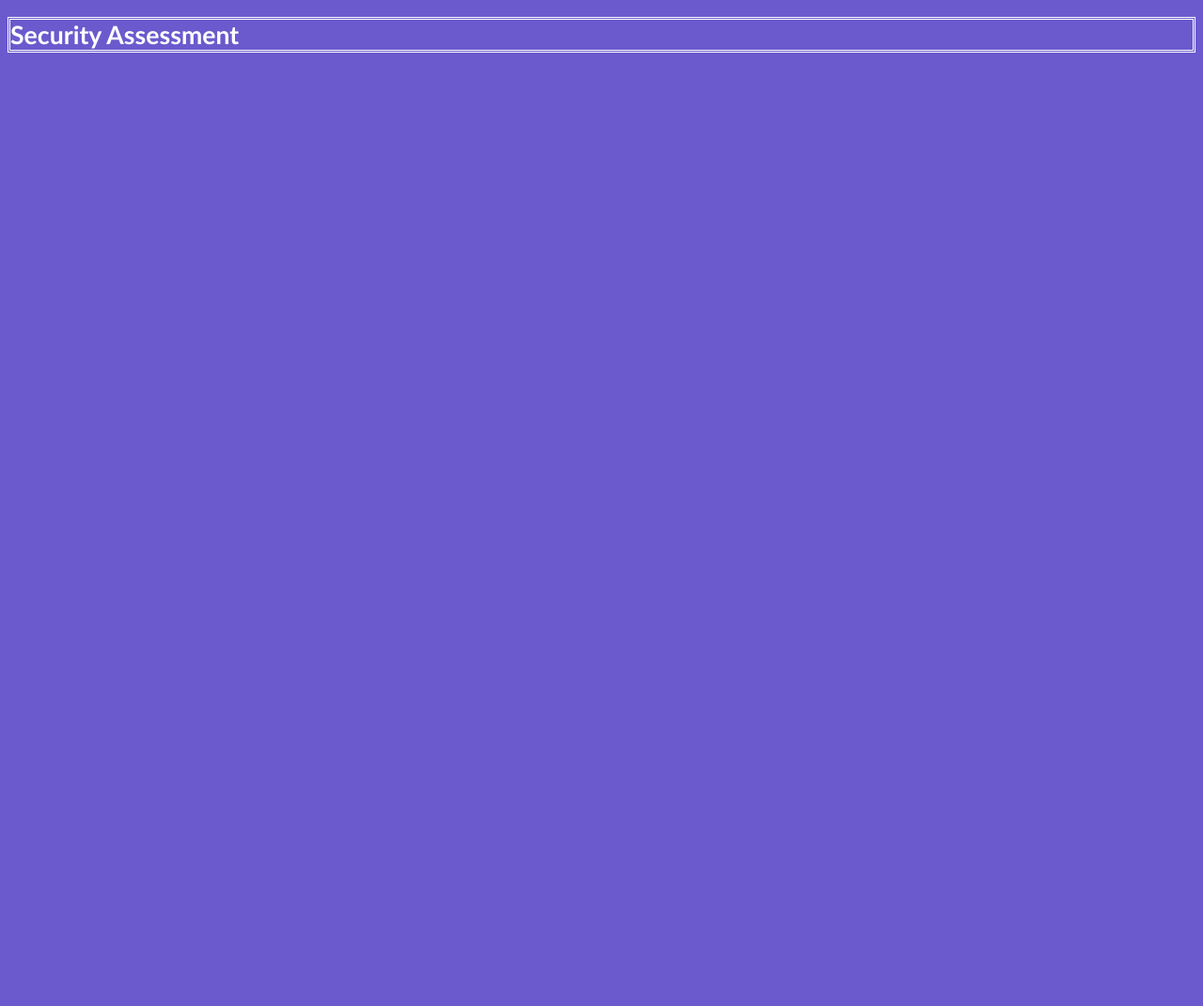
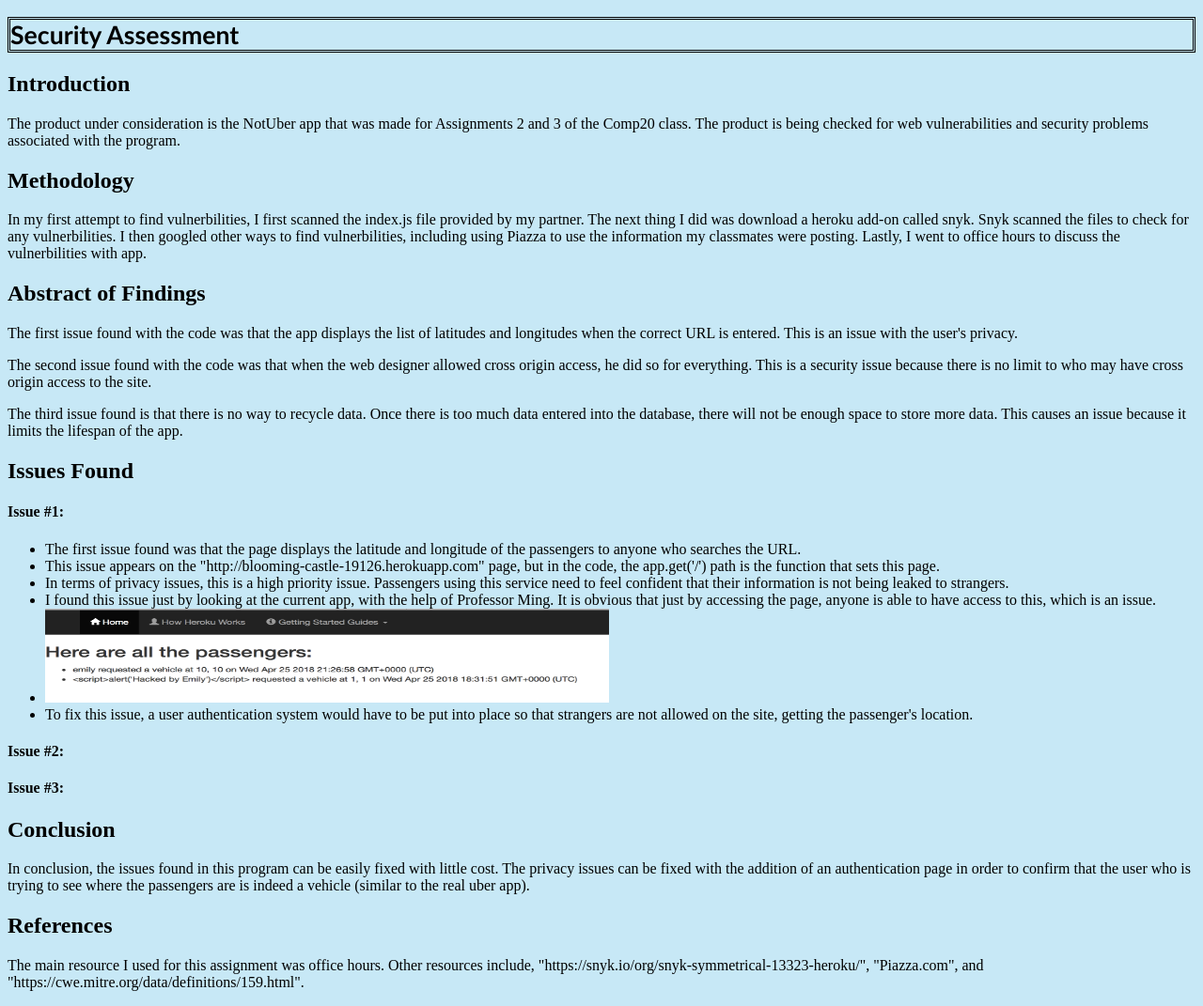
Before and after one commit to emilymoise/comp20-emoise, a plain HTML site: page security/index.html in a window 1280 px wide. Shown: the whole page at 94% size. Before the commit the page ends 800 px from the top, so only its background shows below. Drawn offline with Linux system fonts and the light colour scheme.

Commit message:
added issue 1

```diff
--- a/security/index.html
+++ b/security/index.html
@@ -10,5 +10,37 @@
 
 <body>
     <h1>Security Assessment</h1>
+
+    <h2>Introduction</h2>
+    <p>The product under consideration is the NotUber app that was made for Assignments 2 and 3 of the Comp20 class. The product is being checked for web vulnerabilities and security problems associated with the program.</p>
+
+    <h2>Methodology</h2>
+    <p>In my first attempt to find vulnerbilities, I first scanned the index.js file provided by my partner. The next thing I did was download a heroku add-on called snyk. Snyk scanned the files to check for any vulnerbilities. I then googled other ways to find vulnerbilities, including using Piazza to use the information my classmates were posting. Lastly, I went to office hours to discuss the vulnerbilities with app.</p>
+
+    <h2>Abstract of Findings</h2>
+    <p>The first issue found with the code was that the app displays the list of latitudes and longitudes when the correct URL is entered. This is an issue with the user's privacy.</p>
+    <p>The second issue found with the code was that when the web designer allowed cross origin access, he did so for everything. This is a security issue because there is no limit to who may have cross origin access to the site.</p>
+    <p>The third issue found is that there is no way to recycle data. Once there is too much data entered into the database, there will not be enough space to store more data. This causes an issue because it limits the lifespan of the app.</p>
+
+    <h2>Issues Found</h2>
+    <h4>Issue #1:</h4>
+    <ul>
+        <li>The first issue found was that the page displays the latitude and longitude of the passengers to anyone who searches the URL.</li>
+        <li>This issue appears on the "http://blooming-castle-19126.herokuapp.com" page, but in the code, the app.get('/') path is the function that sets this page.</li>
+        <li>In terms of privacy issues, this is a high priority issue. Passengers using this service need to feel confident that their information is not being leaked to strangers.</li>
+        <li>I found this issue just by looking at the current app, with the help of Professor Ming. It is obvious that just by accessing the page, anyone is able to have access to this, which is an issue.</li>
+        <li><img src="proof1.png" alt="proofIssue1"></li>
+        <li>To fix this issue, a user authentication system would have to be put into place so that strangers are not allowed on the site, getting the passenger's location.</li>
+    </ul>
+    <h4>Issue #2:</h4>
+
+    <h4>Issue #3:</h4>
+
+    <h2>Conclusion</h2>
+    <p>In conclusion, the issues found in this program can be easily fixed with little cost. The privacy issues can be fixed with the addition of an authentication page in order to confirm that the user who is trying to see where the passengers are is indeed a vehicle (similar to the real uber app).</p>
+
+    <h2>References</h2>
+    <p>The main resource I used for this assignment was office hours. Other resources include, "https://snyk.io/org/snyk-symmetrical-13323-heroku/", "Piazza.com", and "https://cwe.mitre.org/data/definitions/159.html".</p>
+
 </body>
 </html>
--- a/security/style.css
+++ b/security/style.css
@@ -1,12 +1,17 @@
 h1 {
 	font-family: "Optima";
 	font-size: 20pt;
-	color: white;
+	color: black;
 	border: double;
-	border-color: white;
+	border-color: black;
 }
 
 
 body {
-	background-color: SlateBlue;
+	background-color: #C7E8F6;
 }
+
+img {
+	width: 600px;
+	height: 100px;
+}
```
Also changed, not shown: security/proof1.png (added), 1 other file.
